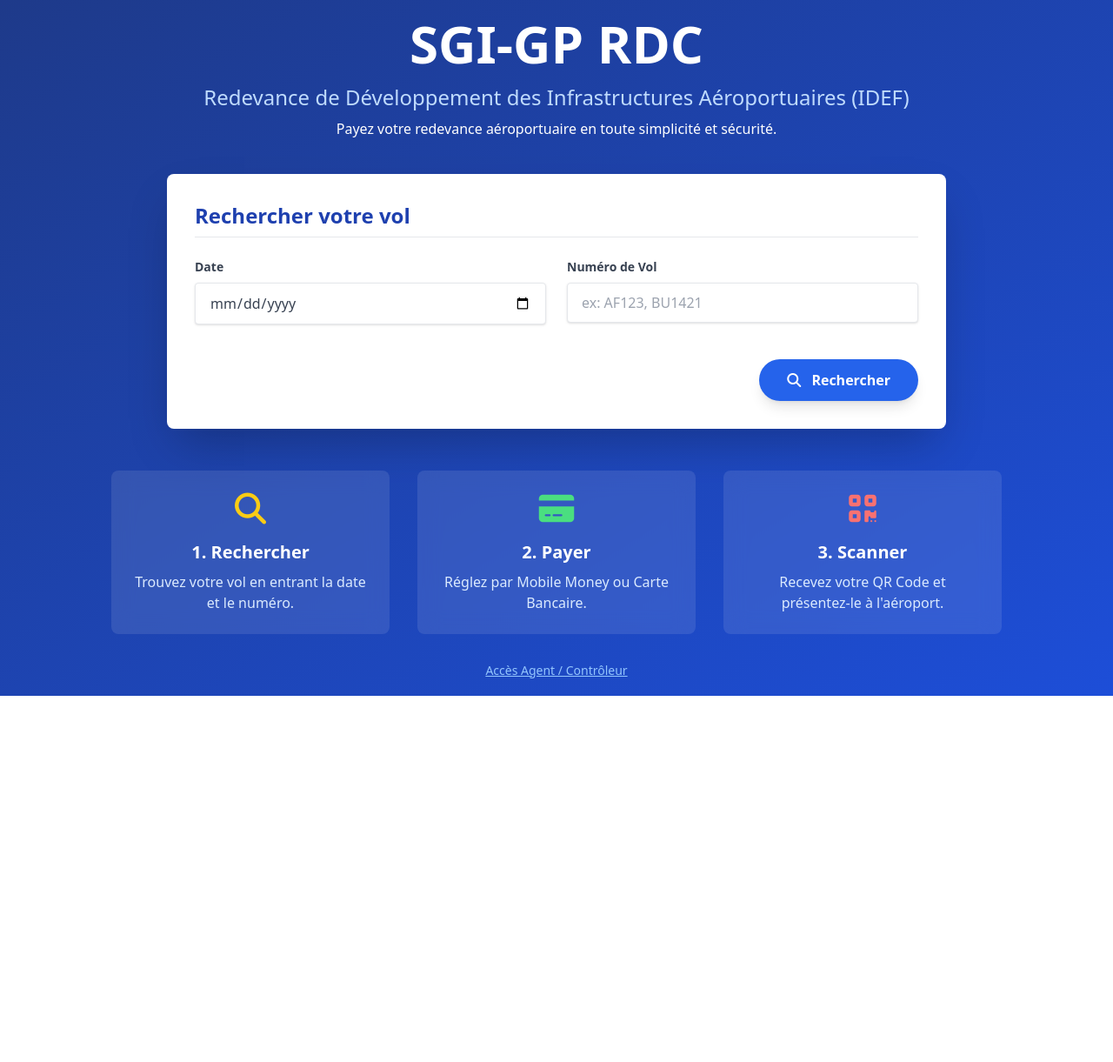
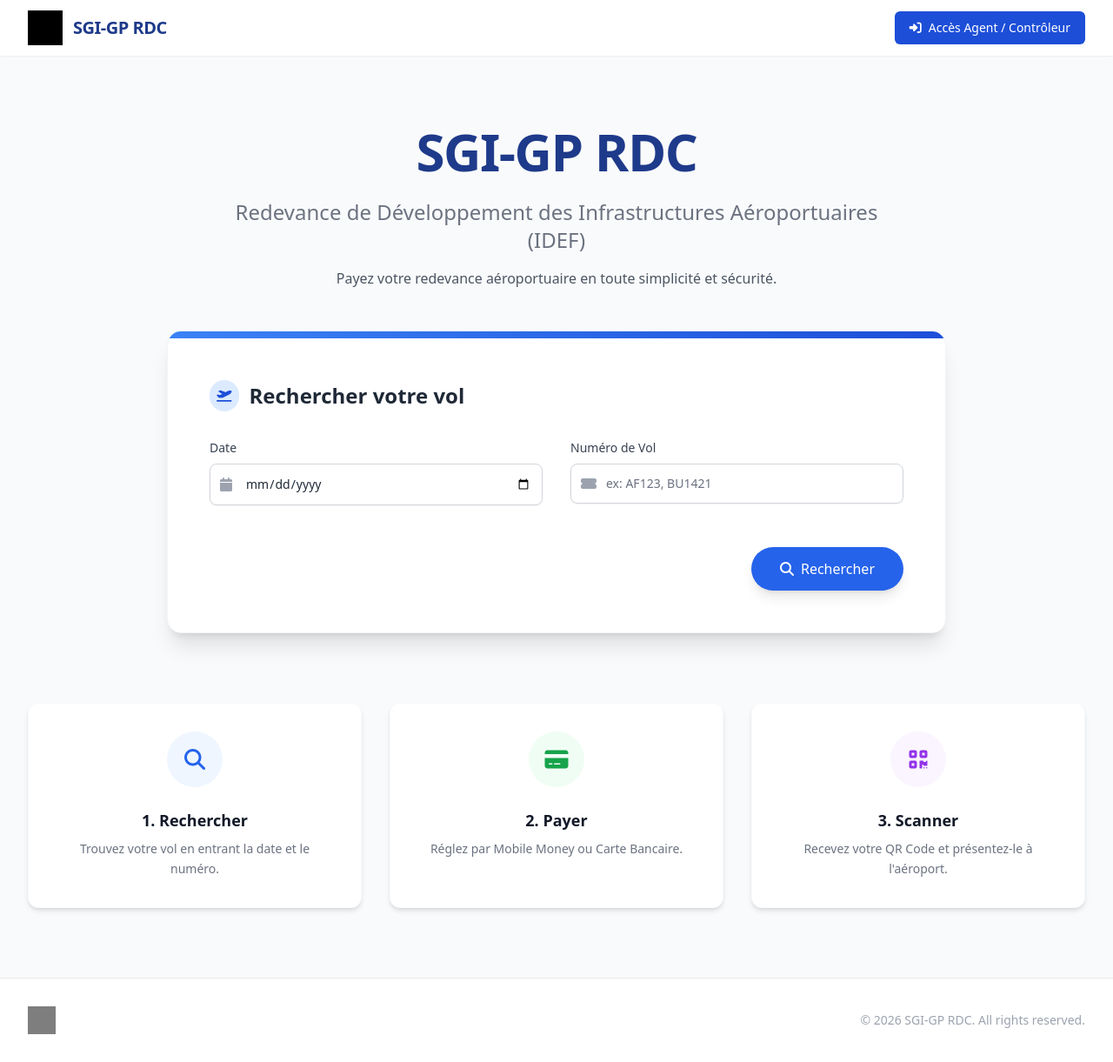
Before and after one commit to moa-digitalagency/GoPass_SGI, a Flask app: page / in a window 1280 px wide. Shown: the whole page at 87% size. Before the commit the page ends 800 px from the top, so only its background shows below. Run offline with Flask 3, Linux system fonts and the light colour scheme; data that the repository does not hold is empty; some libraries are stand-ins or nearby versions.

Commit message:
Redesign landing page with modern light theme
- Updated `templates/public/index.html` to use a light background (`bg-gray-50`) instead of the dark blue gradient.
- Implemented a clean, sticky navbar with the GoPass logo and "Agent Access" button.
- Styled the search form and feature steps as white cards with shadows (`shadow-xl`, `rounded-2xl`).
- Improved typography using standard sans-serif fonts with better contrast (`text-gray-800`, `text-gray-500`).
- Ensured all functional elements (form action, inputs) and internationalization tags (`{{ t(...) }}`) are preserved.
- Verified changes with Playwright screenshot.

Co-authored-by: moa-digitalagency <93324793+moa-digitalagency@users.noreply.github.com>

```diff
--- a/templates/public/index.html
+++ b/templates/public/index.html
@@ -9,64 +9,133 @@
 {% extends "base.html" %}
 
 {% block content_public %}
-<div class="min-h-screen bg-gradient-to-br from-blue-900 to-blue-700 flex flex-col justify-center items-center text-white px-4">
-    <div class="text-center mb-10">
-        <h1 class="text-4xl md:text-6xl font-bold mb-4">{{ t('global.app_name') }}</h1>
-        <p class="text-xl md:text-2xl text-blue-200">{{ t('public_buy.subtitle') }}</p>
-        <p class="mt-2">{{ t('public_buy.description') }}</p>
+<div class="min-h-screen flex flex-col bg-gray-50 font-sans text-gray-800">
+
+    <!-- Navbar -->
+    <nav class="bg-white shadow-sm sticky top-0 z-50">
+        <div class="max-w-7xl mx-auto px-4 sm:px-6 lg:px-8">
+            <div class="flex justify-between h-16 items-center">
+                <div class="flex-shrink-0 flex items-center gap-3">
+                    <img class="h-10 w-auto" src="{{ url_for('static', filename='img/logo_gopass.png') }}" alt="GoPass Logo">
+                    <span class="font-bold text-xl text-blue-900 tracking-tight">{{ t('global.app_name') }}</span>
+                </div>
+                <div>
+                    <a href="{{ url_for('auth.login') }}" class="inline-flex items-center px-4 py-2 border border-transparent text-sm font-medium rounded-md text-white bg-blue-700 hover:bg-blue-800 focus:outline-none focus:ring-2 focus:ring-offset-2 focus:ring-blue-500 transition-colors">
+                        <i class="fas fa-sign-in-alt mr-2"></i> {{ t('public_buy.agent_access') }}
+                    </a>
+                </div>
+            </div>
+        </div>
+    </nav>
+
+    <!-- Hero Section -->
+    <main class="flex-grow">
+        <div class="max-w-7xl mx-auto px-4 sm:px-6 lg:px-8 py-12 md:py-20">
+
+            <div class="text-center max-w-3xl mx-auto mb-12">
+                <h1 class="text-4xl md:text-6xl font-extrabold text-blue-900 mb-6 tracking-tight">
+                    {{ t('global.app_name') }}
+                </h1>
+                <p class="text-xl md:text-2xl text-gray-500 font-light">
+                    {{ t('public_buy.subtitle') }}
+                </p>
+                <p class="mt-4 text-gray-600">
+                    {{ t('public_buy.description') }}
+                </p>
             </div>
 
-    <div class="bg-white text-gray-800 rounded-lg shadow-2xl p-8 max-w-4xl w-full">
-        <h2 class="text-2xl font-semibold mb-6 border-b pb-2 text-blue-800">{{ t('public_buy.step_1') }}</h2>
+            <!-- Search Card -->
+            <div class="max-w-4xl mx-auto bg-white rounded-2xl shadow-xl overflow-hidden border border-gray-100">
+                <div class="p-1 bg-gradient-to-r from-blue-500 to-blue-700"></div>
+                <div class="p-8 md:p-12">
+                    <h2 class="text-2xl font-bold text-gray-800 mb-8 flex items-center">
+                        <span class="bg-blue-100 text-blue-700 rounded-full p-2 mr-3 text-sm">
+                            <i class="fas fa-plane-departure"></i>
+                        </span>
+                        {{ t('public_buy.step_1') }}
+                    </h2>
 
                     <form action="{{ url_for('public.search') }}" method="POST" class="space-y-6">
-            <div class="grid grid-cols-1 md:grid-cols-2 gap-6">
+                        <div class="grid grid-cols-1 md:grid-cols-2 gap-8">
                             <div>
-                    <label class="block text-gray-700 text-sm font-bold mb-2" for="date">
+                                <label class="block text-sm font-medium text-gray-700 mb-2" for="date">
                                     {{ t('public_buy.date') }}
                                 </label>
-                    <input class="shadow appearance-none border rounded w-full py-3 px-4 text-gray-700 leading-tight focus:outline-none focus:shadow-outline focus:border-blue-500"
+                                <div class="relative">
+                                    <div class="absolute inset-y-0 left-0 pl-3 flex items-center pointer-events-none">
+                                        <i class="fas fa-calendar text-gray-400"></i>
+                                    </div>
+                                    <input class="block w-full pl-10 pr-3 py-3 border border-gray-300 rounded-lg leading-5 bg-white placeholder-gray-500 focus:outline-none focus:placeholder-gray-400 focus:ring-2 focus:ring-blue-500 focus:border-blue-500 sm:text-sm transition-shadow shadow-sm"
                                            id="date" name="date" type="date" required
                                            min="{{ now|format_date }}">
                                 </div>
+                            </div>
                             <div>
-                    <label class="block text-gray-700 text-sm font-bold mb-2" for="flight_number">
+                                <label class="block text-sm font-medium text-gray-700 mb-2" for="flight_number">
                                     {{ t('public_buy.flight_number') }}
                                 </label>
-                    <input class="shadow appearance-none border rounded w-full py-3 px-4 text-gray-700 leading-tight focus:outline-none focus:shadow-outline focus:border-blue-500"
+                                <div class="relative">
+                                    <div class="absolute inset-y-0 left-0 pl-3 flex items-center pointer-events-none">
+                                        <i class="fas fa-ticket-alt text-gray-400"></i>
+                                    </div>
+                                    <input class="block w-full pl-10 pr-3 py-3 border border-gray-300 rounded-lg leading-5 bg-white placeholder-gray-500 focus:outline-none focus:placeholder-gray-400 focus:ring-2 focus:ring-blue-500 focus:border-blue-500 sm:text-sm transition-shadow shadow-sm"
                                            id="flight_number" name="flight_number" type="text" placeholder="{{ t('public_buy.flight_placeholder') }}">
                                 </div>
                             </div>
+                        </div>
 
-            <div class="flex justify-end pt-4">
-                <button class="bg-blue-600 hover:bg-blue-700 text-white font-bold py-3 px-8 rounded-full shadow-lg transition duration-300 transform hover:-translate-y-1" type="submit">
+                        <div class="flex justify-end pt-6">
+                            <button class="w-full md:w-auto flex justify-center items-center px-8 py-3 border border-transparent text-base font-medium rounded-full text-white bg-blue-600 hover:bg-blue-700 focus:outline-none focus:ring-2 focus:ring-offset-2 focus:ring-blue-500 shadow-lg hover:shadow-xl transition-all duration-200 transform hover:-translate-y-0.5" type="submit">
                                 <i class="fas fa-search mr-2"></i> {{ t('public_buy.search_btn') }}
                             </button>
                         </div>
                     </form>
                 </div>
+            </div>
 
-    <div class="mt-12 grid grid-cols-1 md:grid-cols-3 gap-8 text-center max-w-5xl">
-        <div class="bg-white/10 backdrop-blur-md rounded-lg p-6">
-            <div class="text-4xl mb-4 text-yellow-400"><i class="fas fa-search"></i></div>
-            <h3 class="text-xl font-bold mb-2">{{ t('public_buy.step_1_title') }}</h3>
-            <p class="text-blue-100">{{ t('public_buy.step_1_desc') }}</p>
+            <!-- Features Steps -->
+            <div class="mt-20 grid grid-cols-1 md:grid-cols-3 gap-8 text-center">
+                <!-- Step 1 -->
+                <div class="bg-white rounded-xl shadow-md p-8 hover:shadow-lg transition-shadow duration-300 border border-gray-50">
+                    <div class="inline-flex items-center justify-center h-16 w-16 rounded-full bg-blue-50 text-blue-600 mb-6 text-2xl">
+                        <i class="fas fa-search"></i>
                     </div>
-        <div class="bg-white/10 backdrop-blur-md rounded-lg p-6">
-            <div class="text-4xl mb-4 text-green-400"><i class="fas fa-credit-card"></i></div>
-            <h3 class="text-xl font-bold mb-2">{{ t('public_buy.step_2_title') }}</h3>
-            <p class="text-blue-100">{{ t('public_buy.step_2_desc') }}</p>
+                    <h3 class="text-lg font-bold text-gray-900 mb-2">{{ t('public_buy.step_1_title') }}</h3>
+                    <p class="text-gray-500 text-sm leading-relaxed">{{ t('public_buy.step_1_desc') }}</p>
                 </div>
-        <div class="bg-white/10 backdrop-blur-md rounded-lg p-6">
-            <div class="text-4xl mb-4 text-red-400"><i class="fas fa-qrcode"></i></div>
-            <h3 class="text-xl font-bold mb-2">{{ t('public_buy.step_3_title') }}</h3>
-            <p class="text-blue-100">{{ t('public_buy.step_3_desc') }}</p>
+
+                <!-- Step 2 -->
+                <div class="bg-white rounded-xl shadow-md p-8 hover:shadow-lg transition-shadow duration-300 border border-gray-50">
+                    <div class="inline-flex items-center justify-center h-16 w-16 rounded-full bg-green-50 text-green-600 mb-6 text-2xl">
+                        <i class="fas fa-credit-card"></i>
+                    </div>
+                    <h3 class="text-lg font-bold text-gray-900 mb-2">{{ t('public_buy.step_2_title') }}</h3>
+                    <p class="text-gray-500 text-sm leading-relaxed">{{ t('public_buy.step_2_desc') }}</p>
+                </div>
+
+                <!-- Step 3 -->
+                <div class="bg-white rounded-xl shadow-md p-8 hover:shadow-lg transition-shadow duration-300 border border-gray-50">
+                    <div class="inline-flex items-center justify-center h-16 w-16 rounded-full bg-purple-50 text-purple-600 mb-6 text-2xl">
+                        <i class="fas fa-qrcode"></i>
+                    </div>
+                    <h3 class="text-lg font-bold text-gray-900 mb-2">{{ t('public_buy.step_3_title') }}</h3>
+                    <p class="text-gray-500 text-sm leading-relaxed">{{ t('public_buy.step_3_desc') }}</p>
                 </div>
             </div>
+        </div>
+    </main>
 
-    <div class="mt-8 text-blue-300 text-sm">
-        <a href="{{ url_for('auth.login') }}" class="hover:text-white underline">{{ t('public_buy.agent_access') }}</a>
+    <!-- Footer -->
+    <footer class="bg-white border-t border-gray-200">
+        <div class="max-w-7xl mx-auto py-8 px-4 sm:px-6 lg:px-8 flex flex-col md:flex-row justify-between items-center">
+            <div class="flex items-center mb-4 md:mb-0">
+                 <img class="h-8 w-auto grayscale opacity-50 hover:opacity-100 transition-opacity" src="{{ url_for('static', filename='img/logo_rva.png') }}" alt="RVA Logo">
             </div>
+            <p class="text-gray-400 text-sm">
+                &copy; {{ now.year }} {{ t('global.app_name') }}. All rights reserved.
+            </p>
+        </div>
+    </footer>
 </div>
 
 <script src="/static/js/public/index.js"></script>
```
Lines whose indentation alone changed are shown as unchanged.
